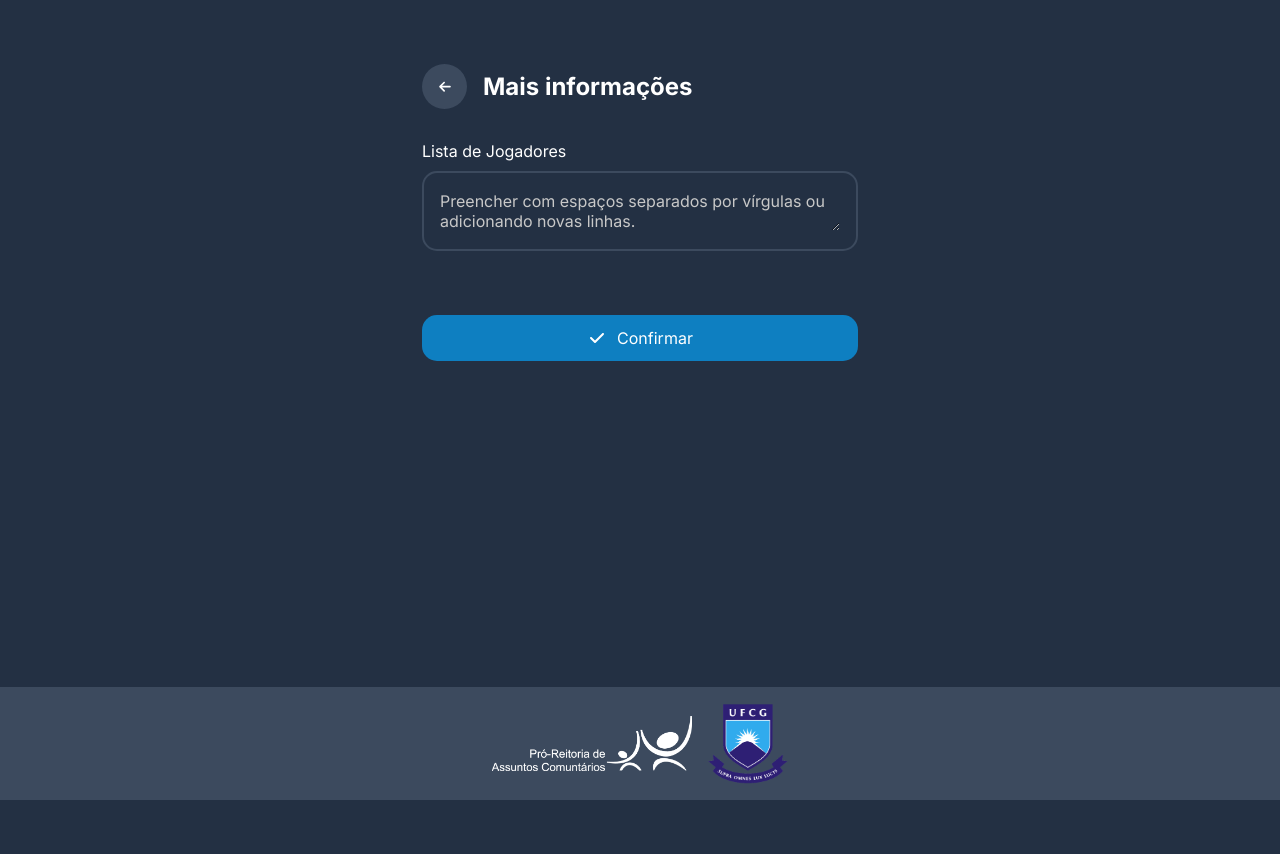
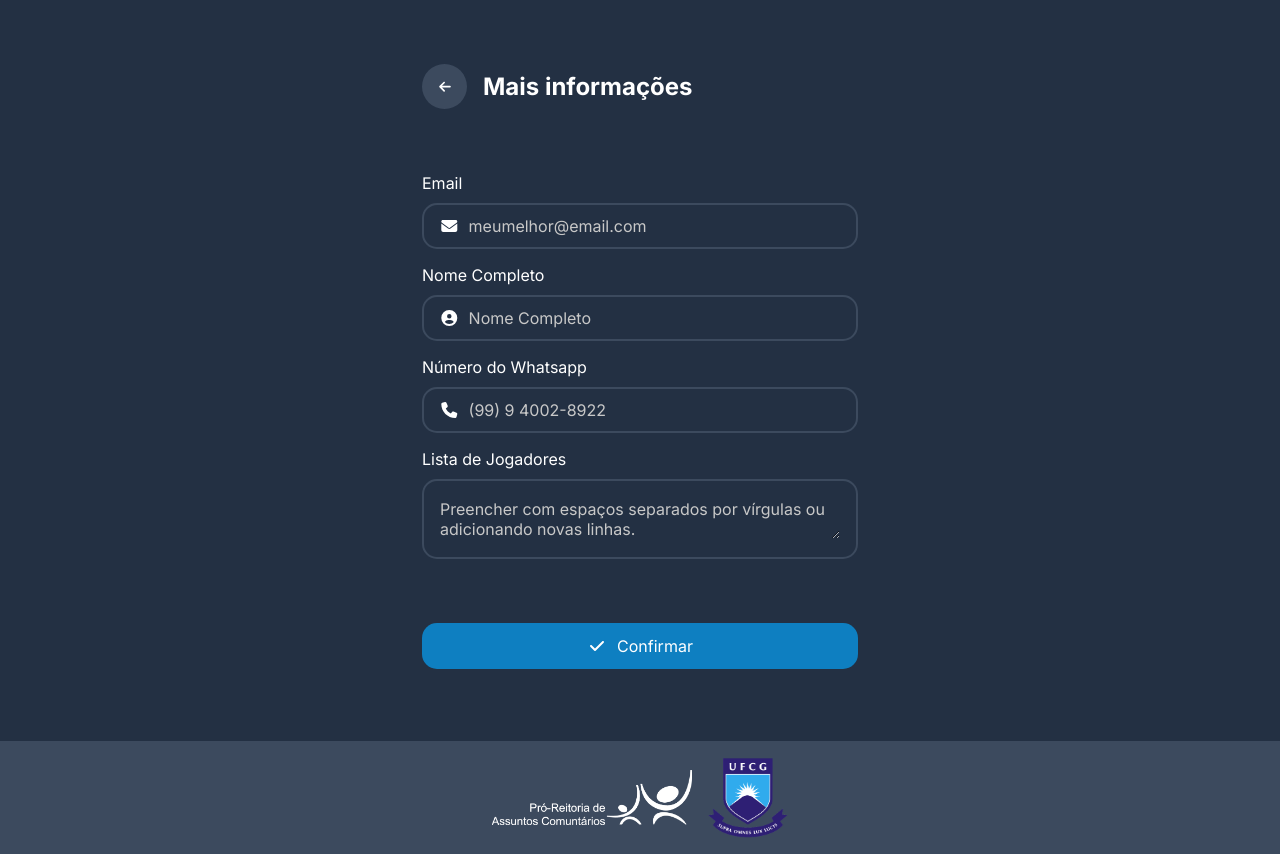
Before and after one commit to jogamais-ufcg/frontend, a Next.js app: page /mais-informacoes in a window 1280 px wide. Before the commit the page ends 800 px from the top, so only its background shows below. Built offline with nearby package versions, Linux system fonts and the light colour scheme.

Commit message:
feat: tela mais informações agendamentos (25)

```diff
--- a/pages/mais-informacoes/index.tsx
+++ b/pages/mais-informacoes/index.tsx
@@ -1,4 +1,9 @@
-import { faCheck } from '@fortawesome/free-solid-svg-icons';
+import {
+  faCheck,
+  faEnvelope,
+  faCircleUser,
+  faPhone,
+} from '@fortawesome/free-solid-svg-icons';
 import Input from '../../components/Input';
 import styles from './styles.module.css';
 import { useRouter } from 'next/router';
@@ -13,11 +18,35 @@ export default function Login() {
     <PageContainer headTitle="Login">
       <BackHeader title="Mais informações"></BackHeader>
 
-      <Input
-        label="Lista de Jogadores"
-        placeholder="Preencher com espaços separados por vírgulas ou adicionando novas linhas."
-        type="textarea"
-      />
+      <div className={styles.inputsContainer}>
+        <Input
+          icon={faEnvelope}
+          label="Email"
+          placeholder="meumelhor@email.com"
+          type="email"
+        />
+
+        <Input
+          icon={faCircleUser}
+          label="Nome Completo"
+          placeholder="Nome Completo"
+          type="text"
+        />
+
+        <Input
+          icon={faPhone}
+          label="Número do Whatsapp"
+          mask="(99) 9 9999-9999"
+          placeholder="(99) 9 4002-8922"
+          type="tel"
+        />
+
+        <Input
+          label="Lista de Jogadores"
+          placeholder="Preencher com espaços separados por vírgulas ou adicionando novas linhas."
+          type="textarea"
+        />
+      </div>
 
       <div className={styles.buttonContainer}>
         <Button
--- a/pages/mais-informacoes/styles.module.css
+++ b/pages/mais-informacoes/styles.module.css
@@ -1,3 +1,14 @@
+.inputsContainer {
+  display: flex;
+  padding-top: 1rem;
+  flex-direction: column;
+  width: 100%;
+}
+
+.inputsContainer > div {
+  padding-top: 1rem;
+}
+
 .buttonContainer {
   display: flex;
   flex-direction: column;
```
Also changed, not shown: 1 other file (tests, documents, lock files or other folders).
